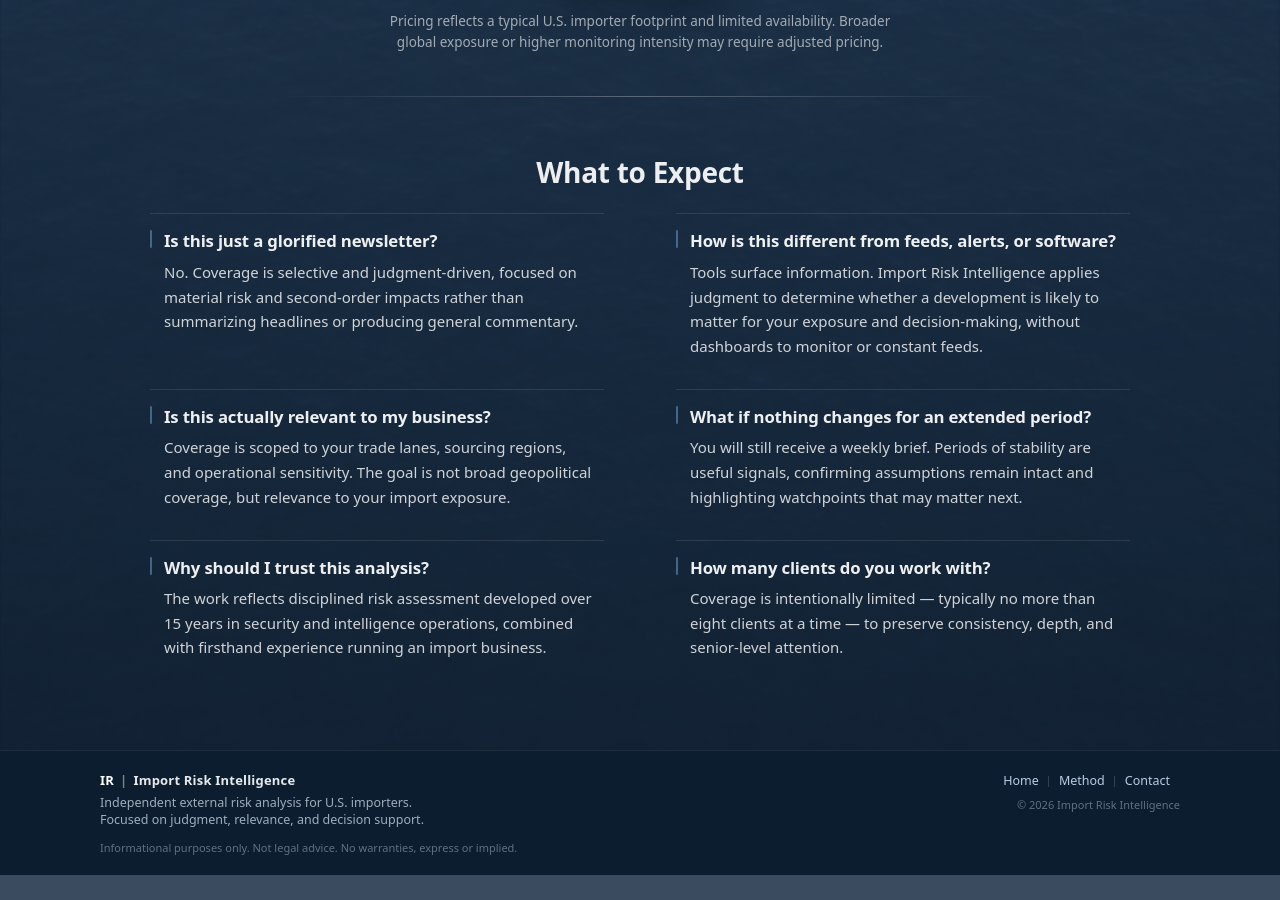
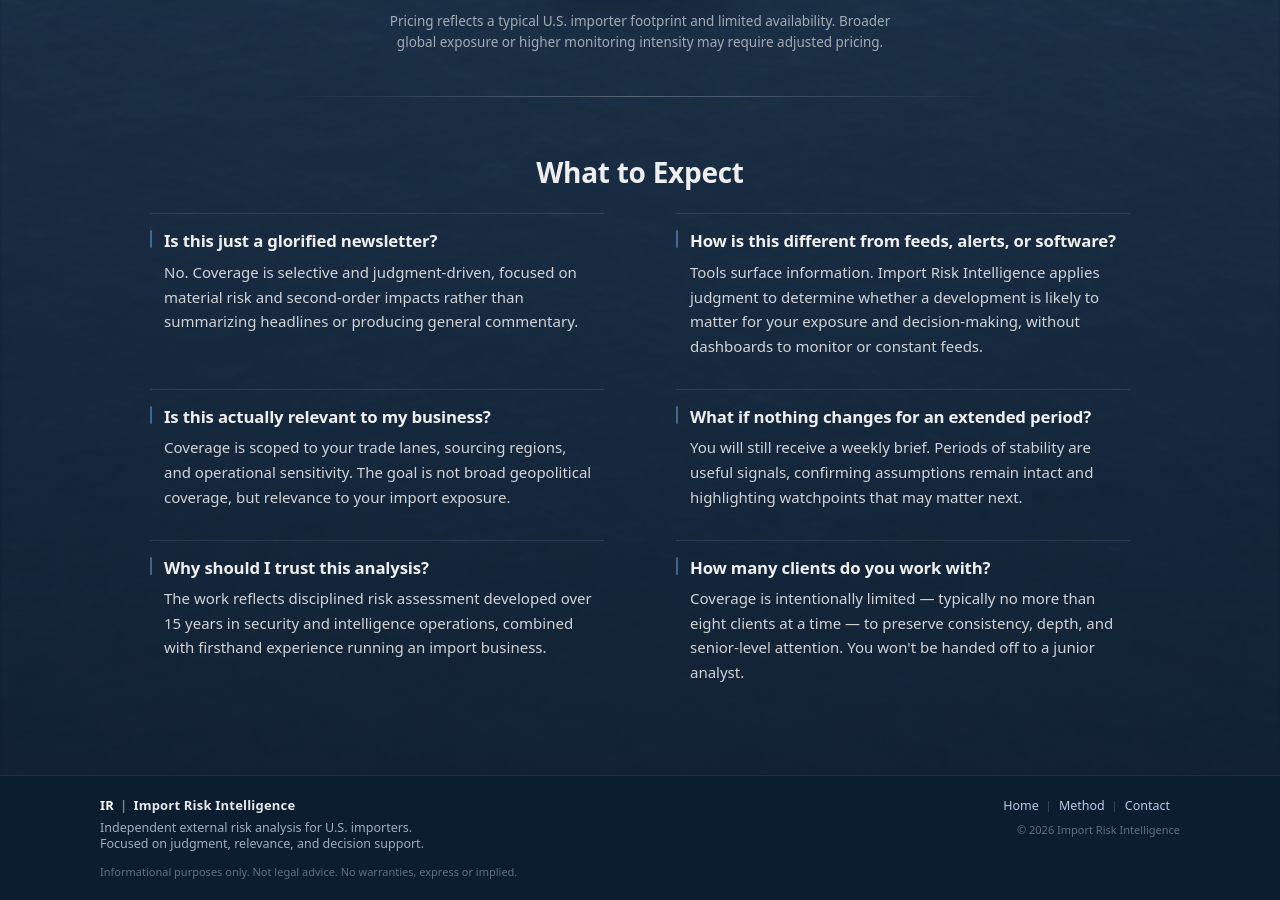
Before and after one commit to importrisk/import-risk-intelligence-site, a Jekyll site: the page built from method.html, in a window 1280 px wide and 900 px high, scrolled down 1497 px. Built offline with Jekyll 4.4.1, drawn with Linux system fonts in a browser that asks for light colours; before the commit the page ends 2372 px from its top, so only the background shows below that.

Commit message:
Update method.html

```diff
--- a/method.html
+++ b/method.html
@@ -299,7 +299,7 @@ Eliminating the need to sift through alerts, feeds, or fragmented updates.
               <h4 class="mp-q">How many clients do you work with?</h4>
               <p class="mp-a">
                 Coverage is intentionally limited — typically no more than eight clients at a time — to preserve consistency,
-                depth, and senior-level attention.
+                depth, and senior-level attention. You won't be handed off to a junior analyst.
               </p>
             </div>
           </div>
```
